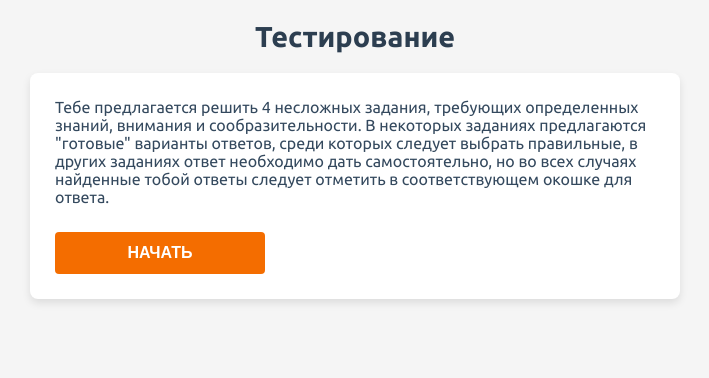
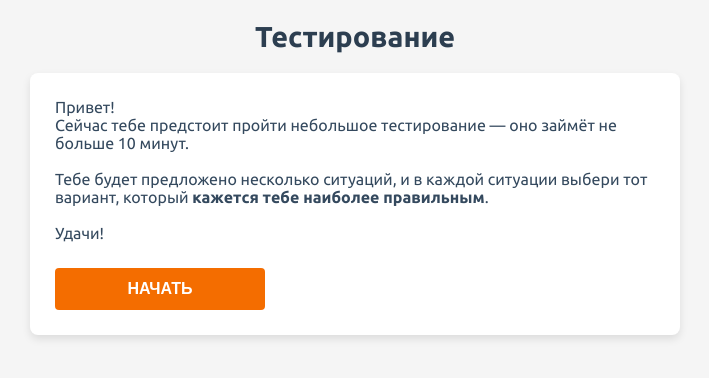
Before and after one commit to suibema/HROR-ambassadors-KOT-miniapp-ft, a plain HTML site: page index.html in a window 1280 px wide. Shown: the part 120-498 px from the top of the page, without its empty margins (285-994 px from the left). Drawn offline with nearby package versions, Linux system fonts and the light colour scheme.

Commit message:
Update index.html

```diff
--- a/index.html
+++ b/index.html
@@ -12,7 +12,13 @@
   <img src="FT20LOGO@4x.png" width="100"><br>
   <h2>Тестирование</h2>
   <form id="email-form">
-    <label>Тебе предлагается решить 4 несложных задания, требующих определенных знаний, внимания и сообразительности. В некоторых заданиях предлагаются "готовые" варианты ответов, среди которых следует выбрать правильные, в других заданиях ответ необходимо дать самостоятельно, но во всех случаях найденные тобой ответы следует отметить в соответствующем окошке для ответа.
+    <label>Привет!
+<br>Сейчас тебе предстоит пройти небольшое тестирование — оно займёт не больше 10 минут.
+      <br>
+<br>Тебе будет предложено несколько ситуаций, и в каждой ситуации выбери тот вариант, который <b>кажется тебе наиболее правильным</b>.
+      <br>
+<br>Удачи!
+
     </label>
       <br>
     <button type="submit">НАЧАТЬ</button>
```
